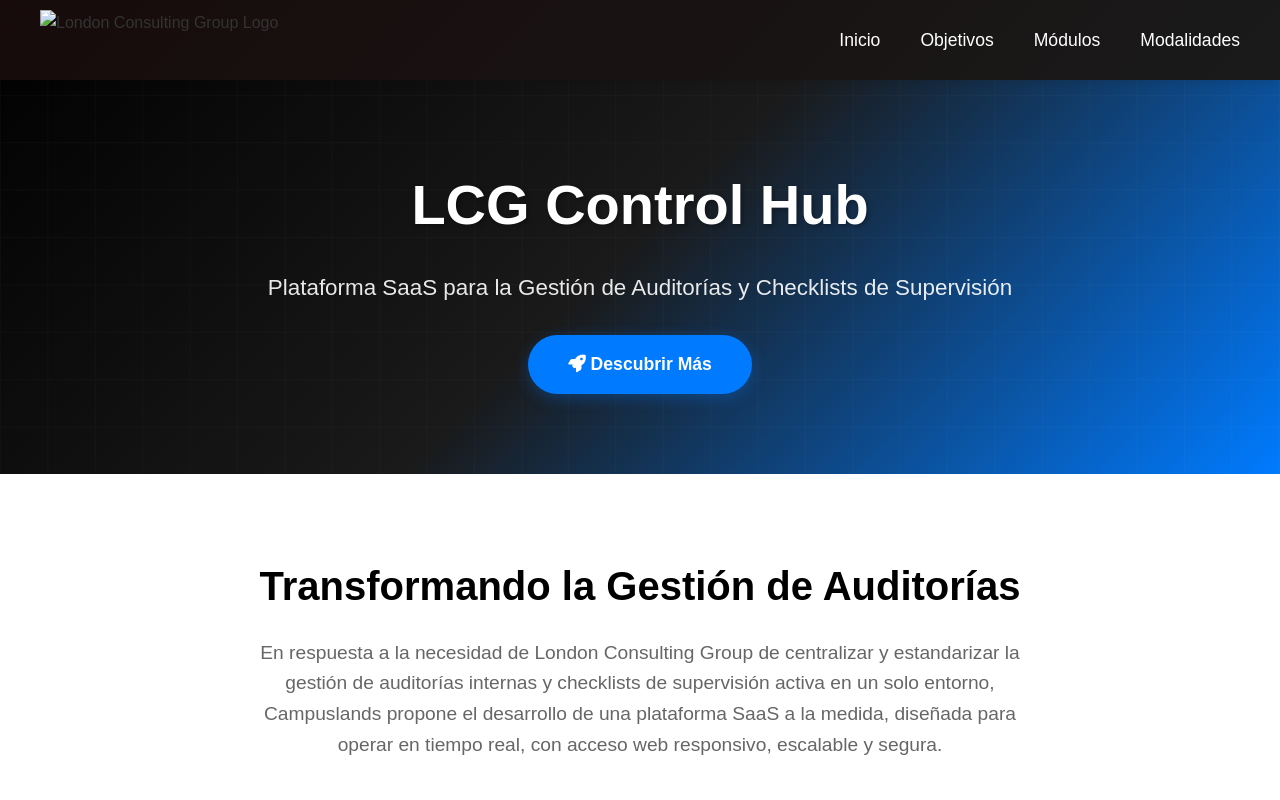
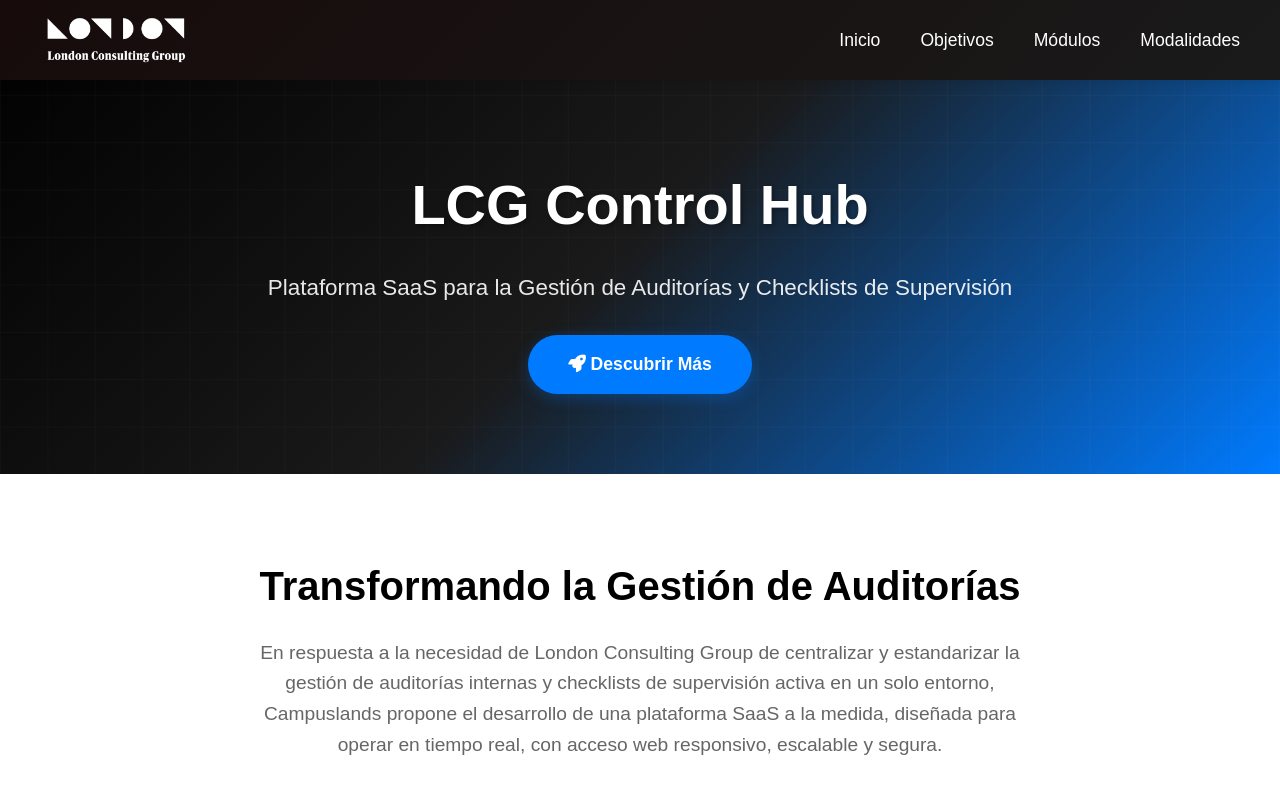
Before and after one commit to mafeblanco565/LCG-Control-Hub, a plain HTML site: page index.html in a window 1280 px wide. Shown: the top 800 px of the page. Drawn offline with Linux system fonts and the light colour scheme.

Commit message:
Add files via upload

```diff
--- a/index.html
+++ b/index.html
@@ -644,7 +644,7 @@
     <header class="header">
         <div class="logo-container">
             <!-- Asegúrate de que la ruta a tu logo sea correcta -->
-            <img class="logito" src="logo/Logo4 (1).webp" alt="London Consulting Group Logo">
+            <img class="logito" src="logo/Logo.webp" alt="London Consulting Group Logo">
         </div>
         <div class="nav-container">
             <nav>
@@ -1041,7 +1041,7 @@
         <div class="footer-content">
             <div class="footer-logo">
                  <!-- Logo como imagen, asegúrate de que la ruta sea correcta -->
-                 <img src="logo/Logo4 (1).webp" alt="London Consulting Group Logo Centrado">
+                 <img src="logo/Logo.webp" alt="London Consulting Group Logo Centrado">
             </div>
             <p class="footer-text">
                 Desarrollado por Campuslands para London Consulting Group<br>
```
Also changed, not shown: logo/Logo.webp (added).
